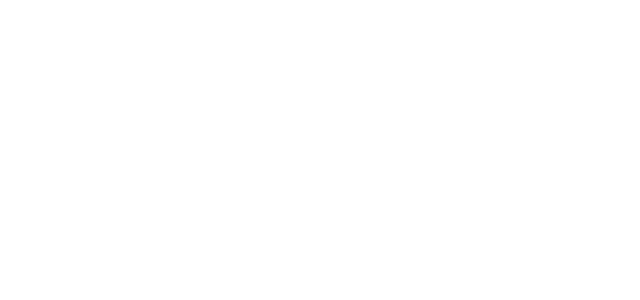
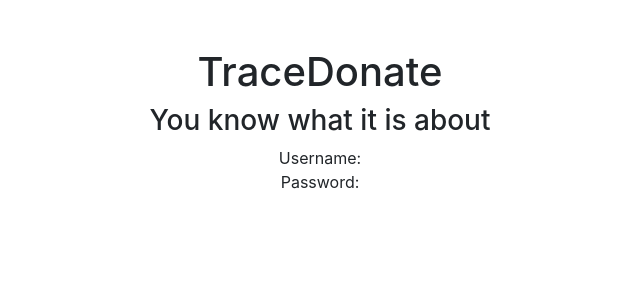
Before and after one commit to diagonold/TraceDonate, a React (Create React App) app in the folder frontend/: page /login in a window 1280 px wide. Shown: the top 300 px of the page, without its empty margins (320-960 px from the left). Built offline with nearby package versions, Linux system fonts and the light colour scheme; no server answers.

Commit message:
basic user pages

```diff
--- a/frontend/src/App.js
+++ b/frontend/src/App.js
@@ -2,6 +2,7 @@
 import Main from './pages/index';
 
 function App() {
+
   return (
     <div className="App">
       <Main />
--- a/frontend/src/pages/Home.js
+++ b/frontend/src/pages/Home.js
@@ -1,6 +1,20 @@
-import React from 'react';
+import React, { useEffect } from 'react';
+import { useHistory } from 'react-router-dom';
+import AuthServices from '../services/Auth';
+import LocalStorageUtil from '../utils/LocalStorage';
+
+const authServices = new AuthServices();
 
 export default function Home() {
+
+	const history = useHistory();
+
+	useEffect(() => {
+		if (!LocalStorageUtil.read("token")) {
+			history.push("/login");
+		}
+	}, [])
+
     return (
         <h1>TraceDonate</h1>
     );
--- a/frontend/src/pages/index.js
+++ b/frontend/src/pages/index.js
@@ -3,7 +3,9 @@
     Switch,
     Route
 } from 'react-router-dom';
-import Account from './Account';
+import Account from './user/Account';
+import SignIn from './user/SignIn';
+import SignUp from './user/SignUp';
 import Home from './Home';
 
 export default function Index() {
@@ -11,6 +13,8 @@
         <Switch>
             <Route exact path="/" component={Home} />
             <Route path="/account" component={Account} />
+            <Route path="/login" component={SignIn} />
+            <Route path="/register" component={SignUp} />
         </Switch>
     );
 }
--- /dev/null
+++ b/frontend/src/pages/user/SignIn.js
@@ -0,0 +1,33 @@
+import React from 'react';
+import { useForm } from 'react-hook-form';
+import { useHistory } from 'react-router-dom';
+
+export default function SignIn() {
+
+	const {
+		register,
+		handleSubmit,
+		errors
+	} = useForm();
+
+	const history = useHistory();
+
+	const onSubmitLogin = async (payload) => {
+
+	}
+
+    return (
+    	<div class="container-fluid mt-5">
+        	<h1>TraceDonate</h1>
+        	<h3>You know what it is about</h3>
+        	<form onSubmit={handleSubmit(onSubmitLogin)}>
+				<div className="form-group">
+					<label className="text-dark">Username: </label>
+				</div>
+				<div className="form-group">
+					<label className="text-dark">Password: </label>
+				</div>
+        	</form>
+        </div>
+    );
+}
--- /dev/null
+++ b/frontend/src/pages/user/SignUp.js
@@ -0,0 +1,11 @@
+import React from 'react';
+import { useHistory } from 'react-router-dom';
+
+export default function SignUp() {
+
+	const history = useHistory();
+
+    return (
+        <h1>Sign Up</h1>
+    );
+}
--- a/frontend/src/utils/LocalStorage.js
+++ b/frontend/src/utils/LocalStorage.js
@@ -1,26 +1,26 @@
 class LocalStorageUtil {
     read(key) {
-        return JSON.parse(localStorage.getItem(key));
+        return localStorage.getItem(key);
     }
 
     create(key, value) {
-        localStorage.setItem(key, JSON.stringify(value));
+        localStorage.setItem(key, value);
     }
 
     update(key, value) {
         let target = localStorage.getItem(key);
 
         if (!target) {
-            this.localStorageException("Unable to update. The item doesn\'t exist");
+            this.localStorageException("Unable to update. The item doesn't exist");
         }
-        localStorage.setItem(key, JSON.stringify(value));
+        localStorage.setItem(key, value);
     }
 
     remove(key) {
         let target = localStorage.getItem(key);
 
         if (!target) {
-            this.localStorageException("Unable to remove. The item doesn\'t exist");
+            this.localStorageException("Unable to remove. The item doesn't exist");
         }
         localStorage.removeItem(key);
     }
```
Also changed, not shown: frontend/src/pages/user/Account.js (renamed from frontend/src/pages/Account.js), frontend/src/styles/user/SignIn.css (added).
